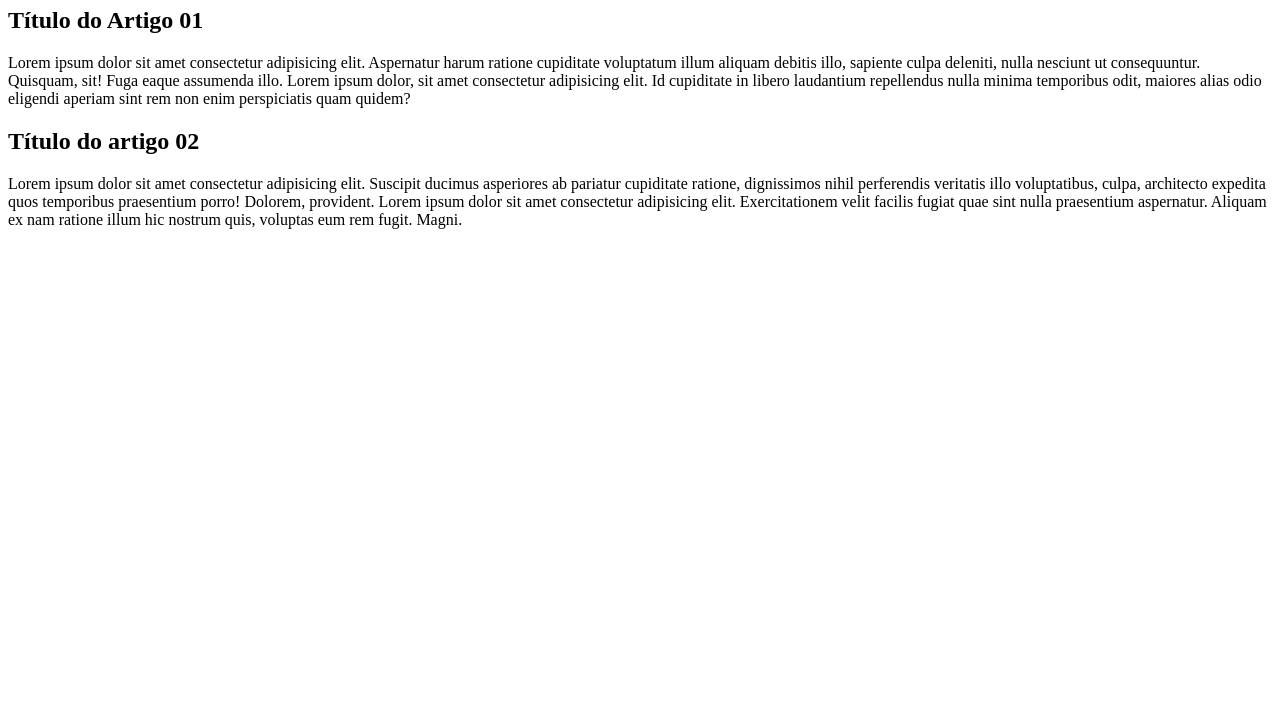
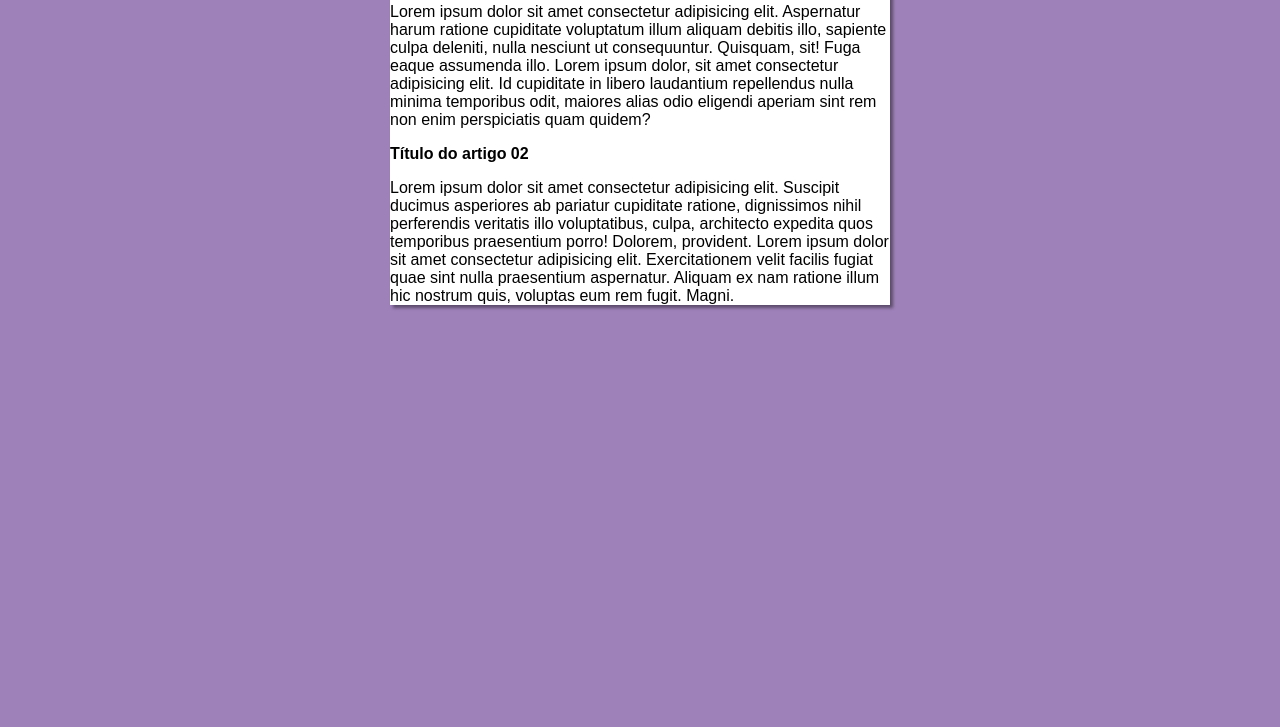
Before and after one commit to borgesrafael/projeto-site, a plain HTML site: page index.html in a window 1280 px wide. Shown: the part 73-800 px from the top of the page. Drawn offline with Linux system fonts and the light colour scheme.

Commit message:
add design

```diff
--- /dev/null
+++ b/estilos/style.css
@@ -0,0 +1,14 @@
+@charset "UTF-8";
+*{
+    font-family: Arial, Helvetica, sans-serif;
+    font-size: 16px;
+}
+body{
+    background-color: rgb(158, 129, 185);
+}
+main{
+    background-color: white;
+    width: 500px;
+    margin: auto;
+    box-shadow: 3px 3px 3px rgba(0, 0, 0, 0.414);
+}
--- a/index.html
+++ b/index.html
@@ -5,6 +5,7 @@
     <meta http-equiv="X-UA-Compatible" content="IE=edge">
     <meta name="viewport" content="width=device-width, initial-scale=1.0">
     <title>Título do Site</title>
+    <link rel="stylesheet" href="estilos/style.css">
 </head>
 <body>
     <main>
```
